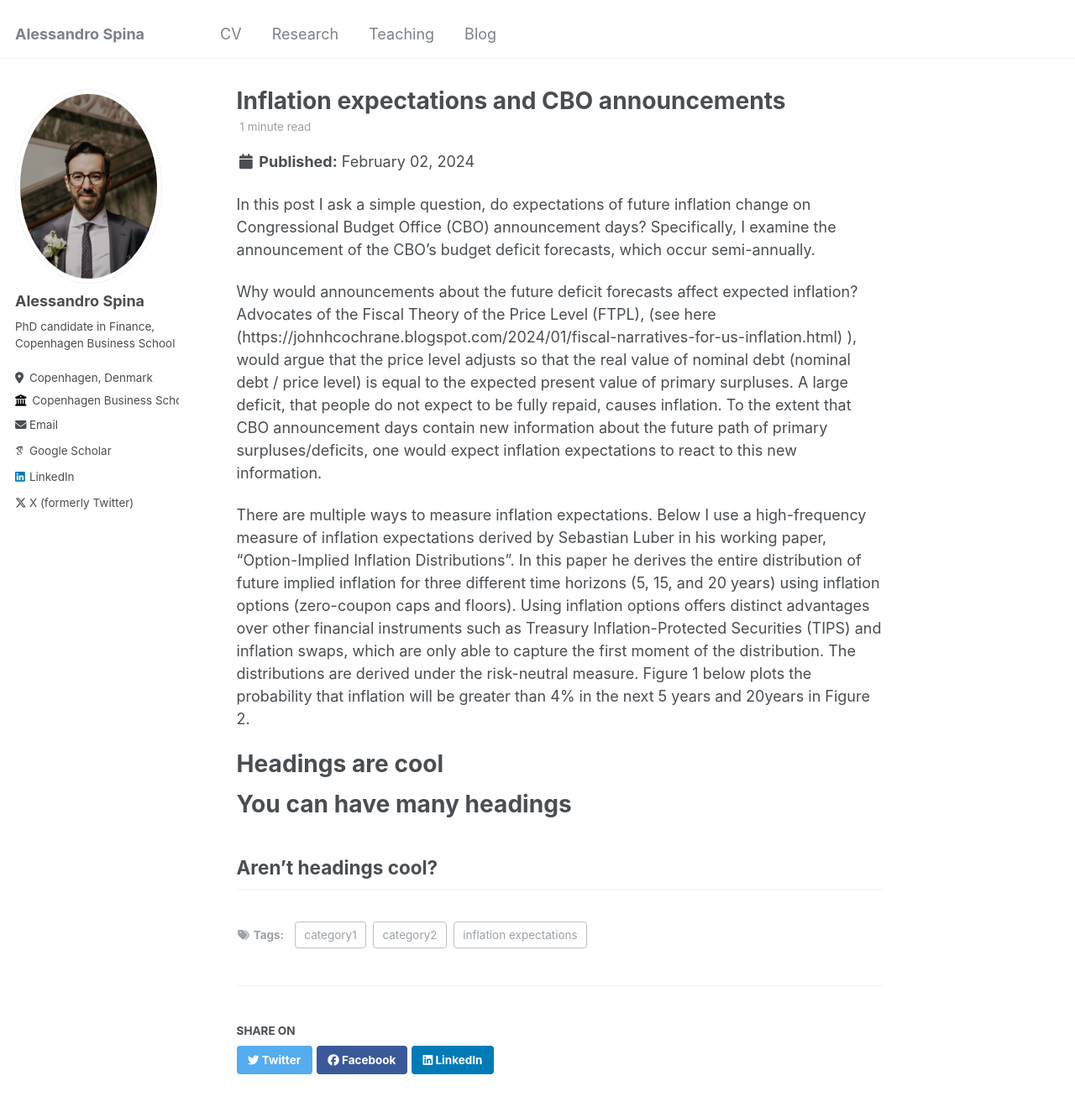
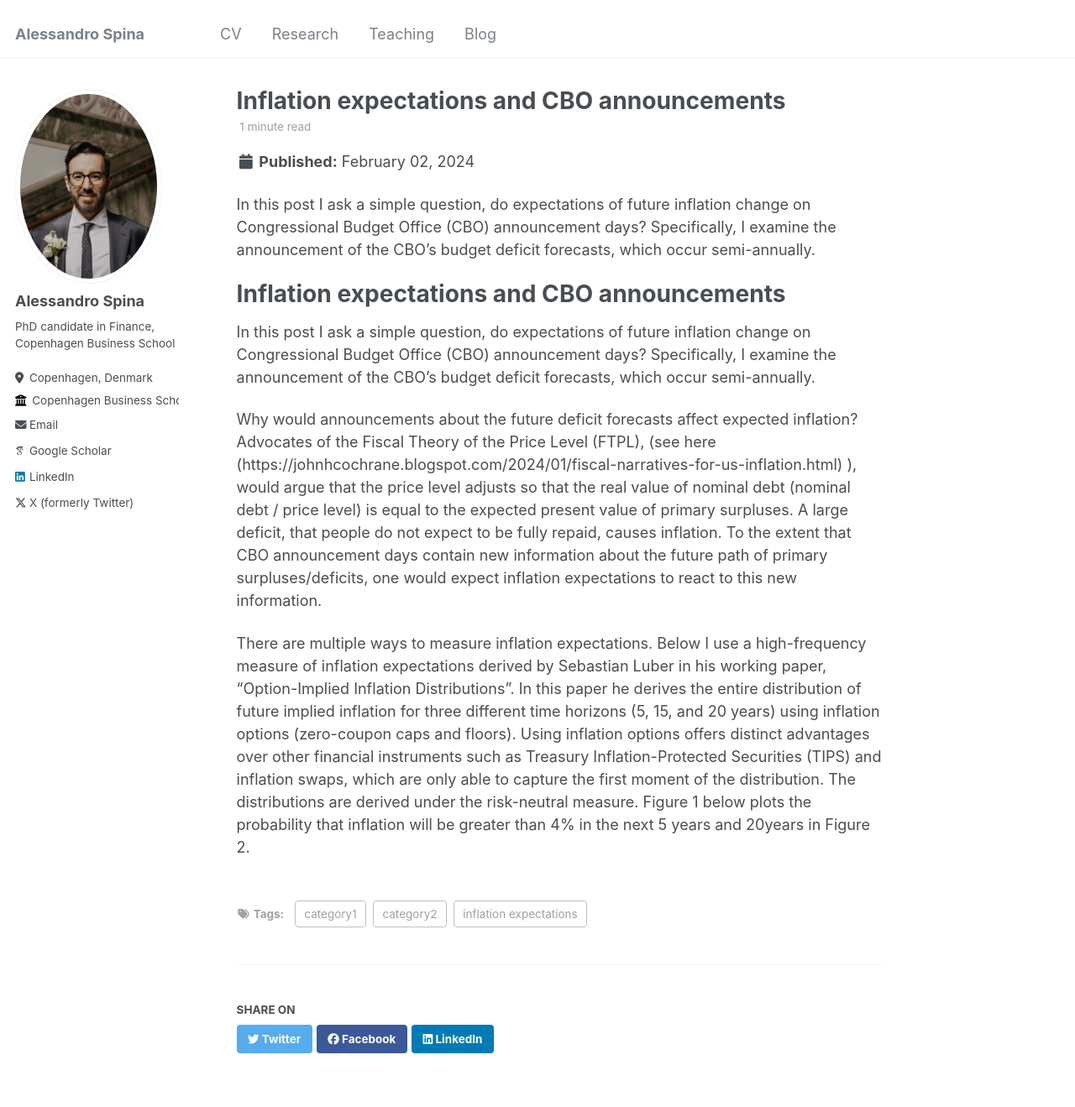
Before and after one commit to aspi6246/aspi6246.github.io, a Jekyll site: the page built from _posts/2024-07-02-blog-post-1.md, in a window 1280 px wide and 1400 px high. Shown: the top 1319 px of the window at 84% size. Built offline with Jekyll 4.4.1, drawn with Linux system fonts in a browser that asks for light colours; some web fonts are replaced.

Commit message:
Update 2024-07-02-blog-post-1.md

```diff
--- a/_posts/2024-07-02-blog-post-1.md
+++ b/_posts/2024-07-02-blog-post-1.md
@@ -10,16 +10,12 @@ tags:
 
 In this post I ask a simple question, do expectations of future inflation change on Congressional Budget Office (CBO) announcement days? Specifically, I examine the announcement of the CBO’s budget deficit forecasts, which occur semi-annually.
 
+
+Inflation expectations and CBO announcements
+======
+
+In this post I ask a simple question, do expectations of future inflation change on Congressional Budget Office (CBO) announcement days? Specifically, I examine the announcement of the CBO’s budget deficit forecasts, which occur semi-annually.
+
 Why would announcements about the future deficit forecasts affect expected inflation? Advocates of the Fiscal Theory of the Price Level (FTPL), (see here (https://johnhcochrane.blogspot.com/2024/01/fiscal-narratives-for-us-inflation.html) ), would argue that the price level adjusts so that the real value of nominal debt (nominal debt / price level) is equal to the expected present value of primary surpluses. A large deficit, that people do not expect to be fully repaid, causes inflation. To the extent that CBO announcement days contain new information about the future path of primary surpluses/deficits, one would expect inflation expectations to react to this new information.
 
 There are multiple ways to measure inflation expectations. Below I use a high-frequency measure of inflation expectations derived by Sebastian Luber in his working paper, “Option-Implied Inflation Distributions”. In this paper he derives the entire distribution of future implied inflation for three different time horizons (5, 15, and 20 years) using inflation options (zero-coupon caps and floors). Using inflation options offers distinct advantages over other financial instruments such as Treasury Inflation-Protected Securities (TIPS) and inflation swaps, which are only able to capture the first moment of the distribution. The distributions are derived under the risk-neutral measure. Figure 1 below plots the probability that inflation will be greater than 4% in the next 5 years and 20years in Figure 2.
-
-
-Headings are cool
-======
-
-You can have many headings
-======
-
-Aren't headings cool?
-------
```
